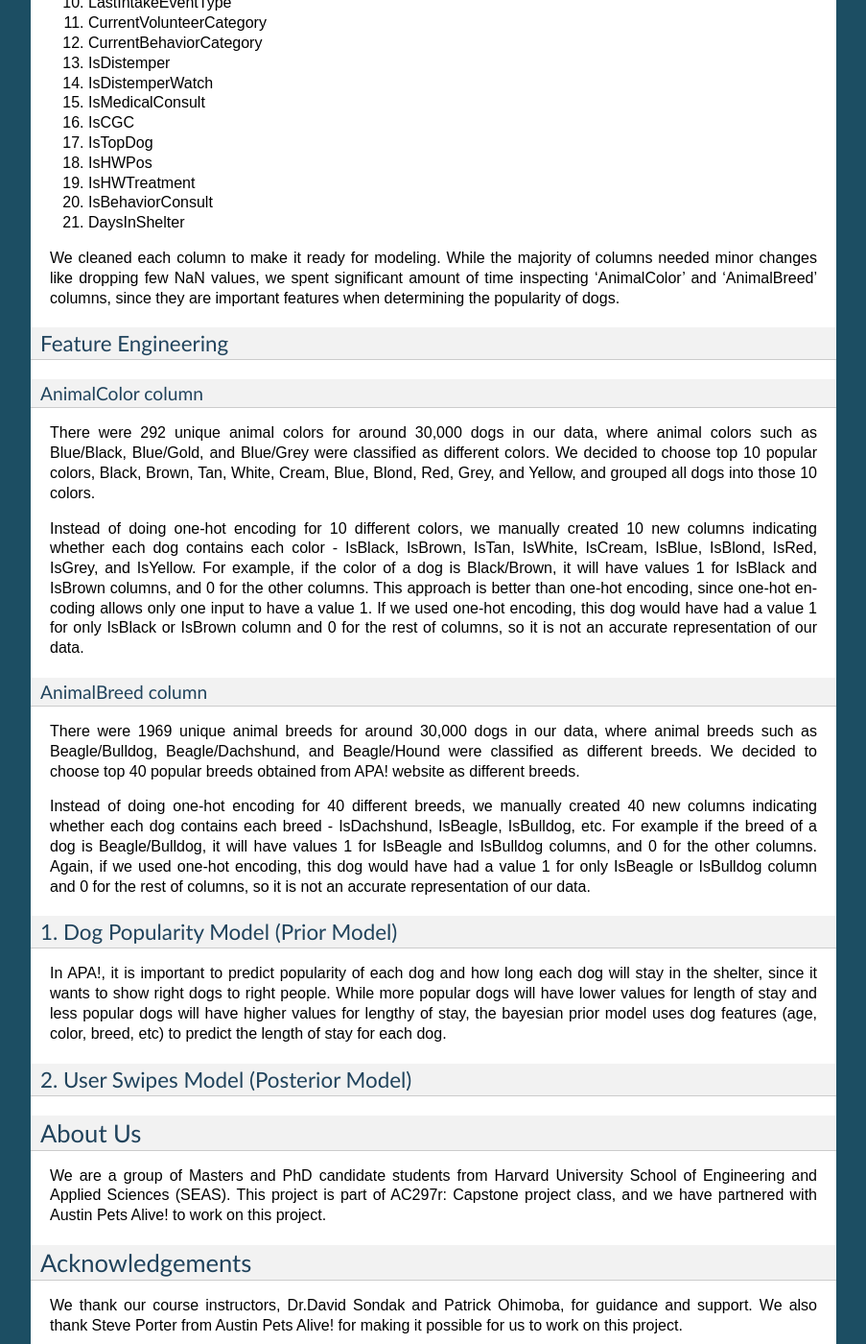
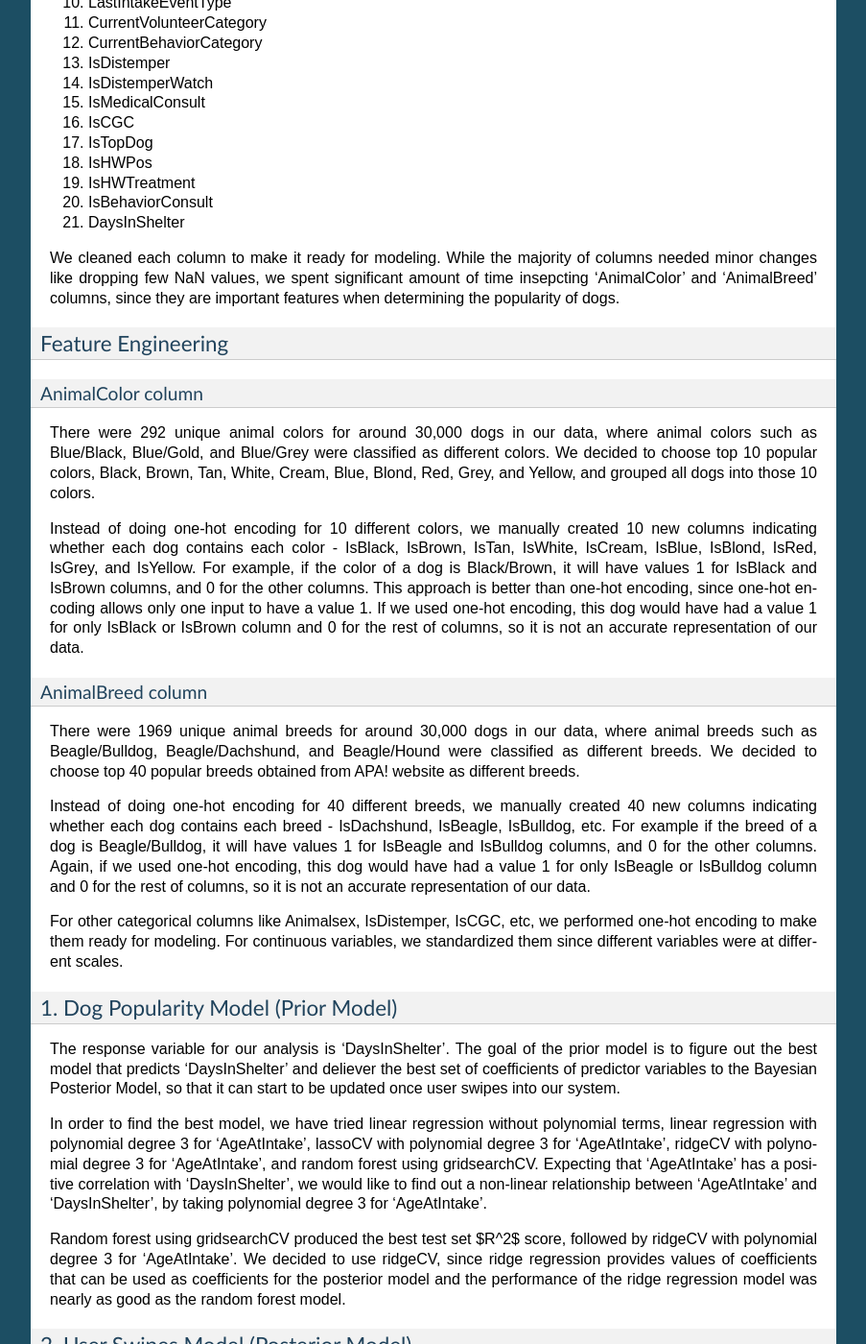
Before and after one commit to rachelmoon290/apatinder-documentation, a Sphinx documentation site: the page built from docs/index.md, in a window 1280 px wide and 1400 px high, scrolled down 2153 px. Shown: the whole window at 96% size, without its empty margins (198-1101 px from the left). Built offline with Sphinx 7.4.7, drawn with Linux system fonts in a browser that asks for light colours.

Commit message:
update prior model

```diff
--- a/docs/index.md
+++ b/docs/index.md
@@ -64,6 +64,7 @@ MAILGUN_DOMAIN=
 ### Data Cleaning
 Our team was given sql data from APA! that contains information about all dogs (~30,000 dogs) in the shelter. There are 147 columns (147 different features for dogs) in the data, but the majority of columns was filled with NaN values or did not seem to be important for our model. We decided to drop columns where more than 60% of their values consist of NaNs and drop columns not relevant to our model, such as 'AnimalCoverPhoto', 'Location', 'AnimalStatus', etc. We were left with 21 columns, as shown below.
 
+
 1. AnimalSex
 2. AnimalCurrentWeightPounds
 3. AnimalAltered
@@ -86,7 +87,8 @@ Our team was given sql data from APA! that contains information about all dogs (
 20. IsBehaviorConsult
 21. DaysInShelter
 
-We cleaned each column to make it ready for modeling. While the majority of columns needed minor changes like dropping few NaN values, we spent significant amount of time inspecting 'AnimalColor' and 'AnimalBreed' columns, since they are important features when determining the popularity of dogs.
+We cleaned each column to make it ready for modeling. While the majority of columns needed minor changes like dropping few NaN values, we spent significant amount of time insepcting 'AnimalColor' and 'AnimalBreed' columns, since they are important features when determining the popularity of dogs.
+
 
 ### Feature Engineering
 
@@ -95,16 +97,21 @@ There were 292 unique animal colors for around 30,000 dogs in our data, where an
 
 Instead of doing one-hot encoding for 10 different colors, we manually created 10 new columns indicating whether each dog contains each color - IsBlack, IsBrown, IsTan, IsWhite, IsCream, IsBlue, IsBlond, IsRed, IsGrey, and IsYellow. For example, if the color of a dog is Black/Brown, it will have values 1 for IsBlack and IsBrown columns, and 0 for the other columns. This approach is better than one-hot encoding, since one-hot encoding allows only one input to have a value 1. If we used one-hot encoding, this dog would have had a value 1 for only IsBlack or IsBrown column and 0 for the rest of columns, so it is not an accurate representation of our data.
 
+
 #### AnimalBreed column
 There were 1969 unique animal breeds for around 30,000 dogs in our data, where animal breeds such as Beagle/Bulldog, Beagle/Dachshund, and Beagle/Hound were classified as different breeds. We decided to choose top 40 popular breeds obtained from APA! website as different breeds.
 
 Instead of doing one-hot encoding for 40 different breeds, we manually created 40 new columns indicating whether each dog contains each breed - IsDachshund, IsBeagle, IsBulldog, etc. For example if the breed of a dog is Beagle/Bulldog, it will have values 1 for IsBeagle and IsBulldog columns, and 0 for the other columns. Again, if we used one-hot encoding, this dog would have had a value 1 for only IsBeagle or IsBulldog column and 0 for the rest of columns, so it is not an accurate representation of our data.
 
+For other categorical columns like Animalsex, IsDistemper, IsCGC, etc, we performed one-hot encoding to make them ready for modeling. For continuous variables, we standardized them since different variables were at different scales.
 
 ### 1. Dog Popularity Model (Prior Model)
 
-In APA!, it is important to predict popularity of each dog and how long each dog will stay in the shelter, since it wants to show right dogs to right people. While more popular dogs will have lower values for length of stay and less popular dogs will have higher values for lengthy of stay, the bayesian prior model uses dog features (age, color, breed, etc) to predict the length of stay for each dog.
+The response variable for our analysis is 'DaysInShelter'. The goal of the prior model is to figure out the best model that predicts 'DaysInShelter' and deliever the best set of coefficients of predictor variables to the Bayesian Posterior Model, so that it can start to be updated once user swipes into our system.
 
+In order to find the best model, we have tried linear regression without polynomial terms, linear regression with polynomial degree 3 for 'AgeAtIntake', lassoCV with polynomial degree 3 for 'AgeAtIntake', ridgeCV with polynomial degree 3 for 'AgeAtIntake', and random forest using gridsearchCV. Expecting that 'AgeAtIntake' has a positive correlation with 'DaysInShelter', we would like to find out a non-linear relationship between 'AgeAtIntake' and 'DaysInShelter', by taking polynomial degree 3 for 'AgeAtIntake'.
+
+Random forest using gridsearchCV produced the best test set $R^2$ score, followed by ridgeCV with polynomial degree 3 for 'AgeAtIntake'. We decided to use ridgeCV, since ridge regression provides values of coefficients that can be used as coefficients for the posterior model and the performance of the ridge regression model was nearly as good as the random forest model.
 
 
 
```
Also changed, not shown: 10 other files.
